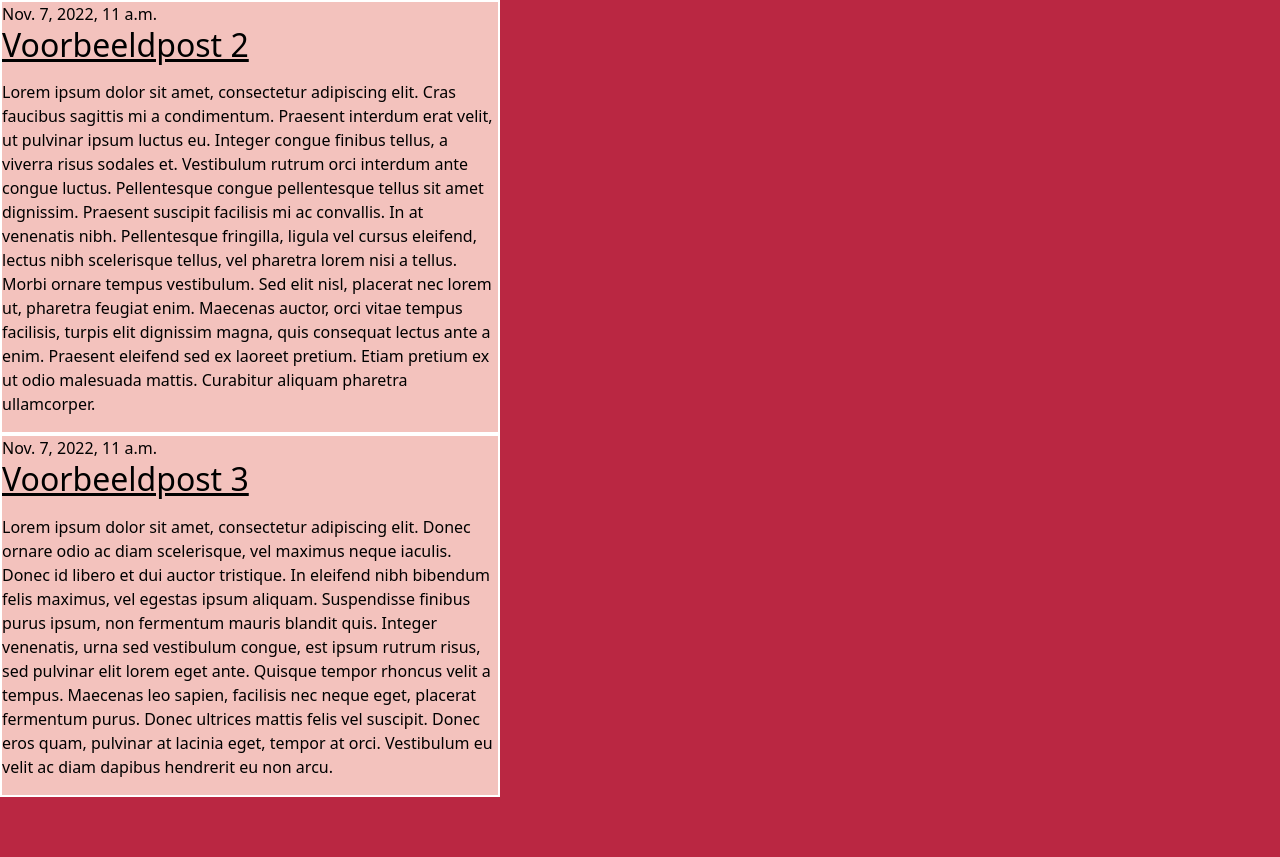
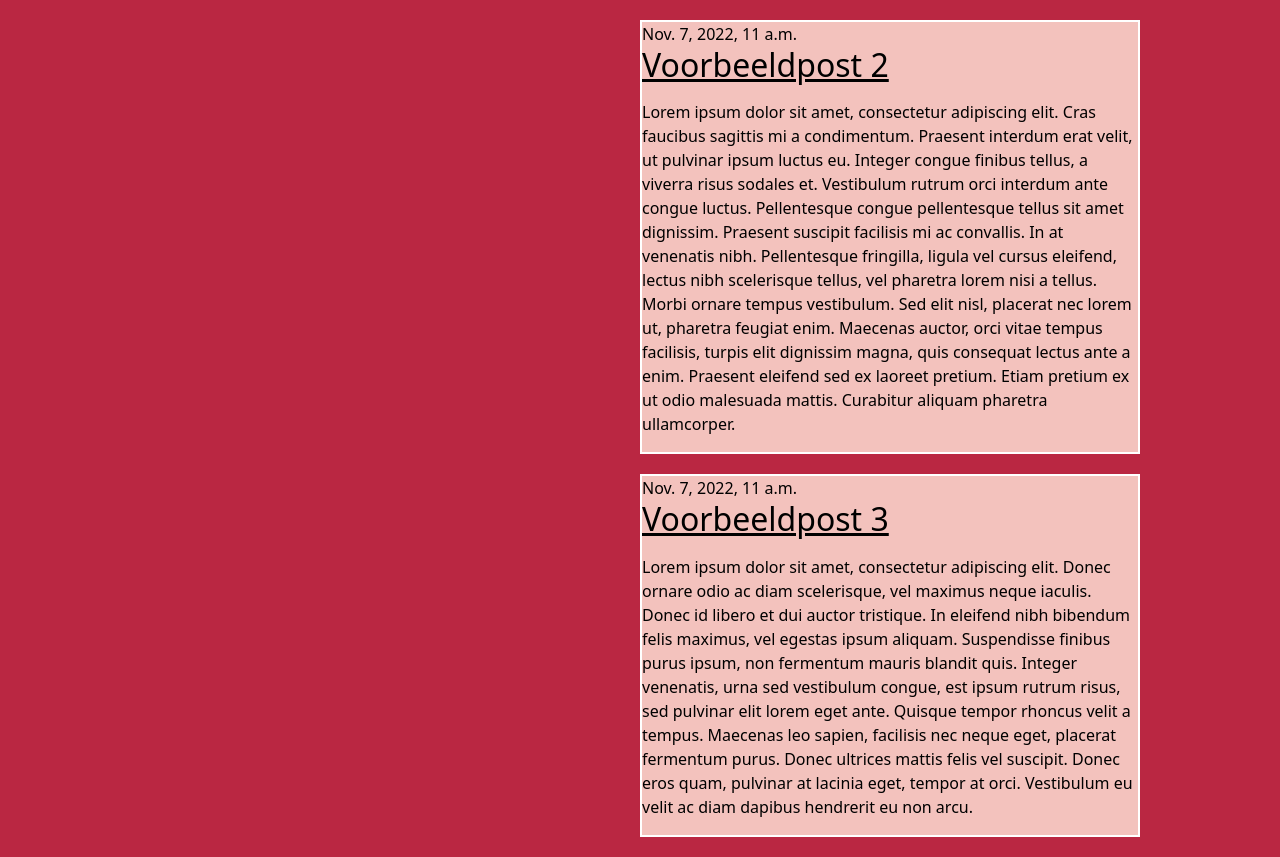
Before and after one commit to bogotaserver/testDjango, a Django app: page / in a window 1280 px wide. Shown: the part 150-1007 px from the top of the page. Before the commit the page ends 947 px from the top, so only its background shows below. Run offline with Django 4.2, Linux system fonts and the light colour scheme; data comes from the database, SQL or seed files in the repository.

Commit message:
styling update

```diff
--- a/mysite/blog/templates/blog/post_list.html
+++ b/mysite/blog/templates/blog/post_list.html
@@ -1,6 +1,7 @@
 {% extends "blog/base.html" %}
 {% block content %}
 {% for post in posts %}
+<div class="article-container">
     <article class="post">
         <time class="date">
             {{ post.published_date }}
@@ -8,5 +9,6 @@
         <h2 class=""><a href="{% url 'post_inhoud' pk=post.pk %}">{{ post.title }}</a></h2>
         <p>{{ post.text|linebreaks }}</p>
     </article>
+</div>
 {% endfor %}
 {% endblock %}
```
Lines whose indentation alone changed are shown as unchanged.
